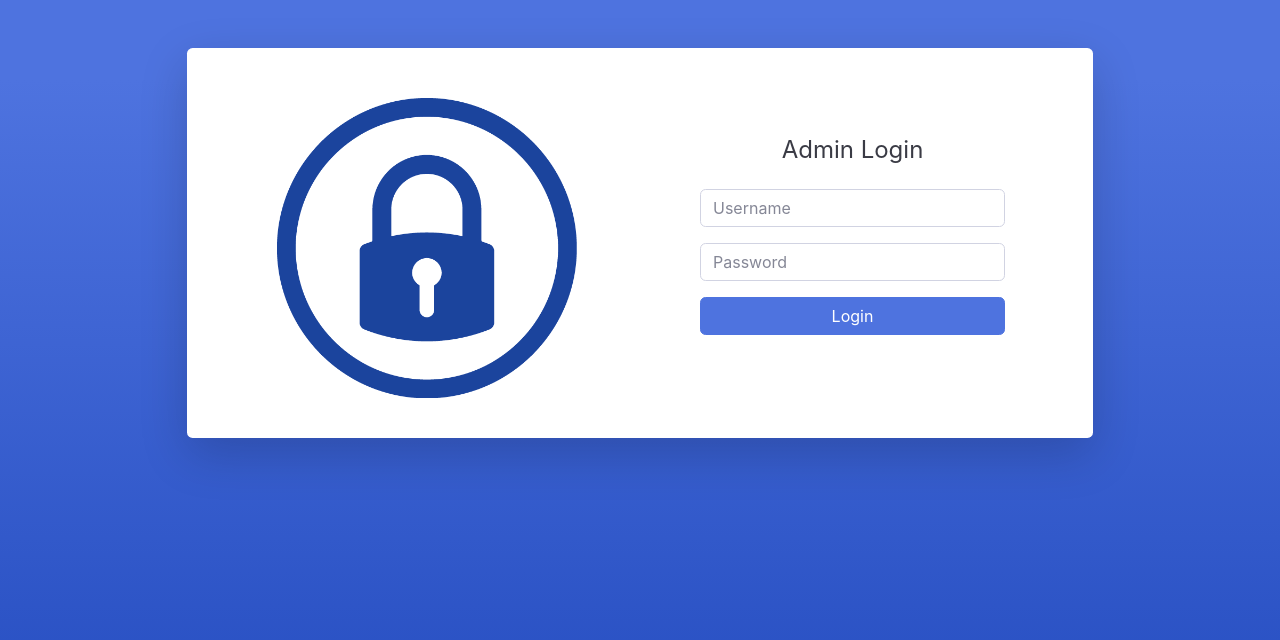
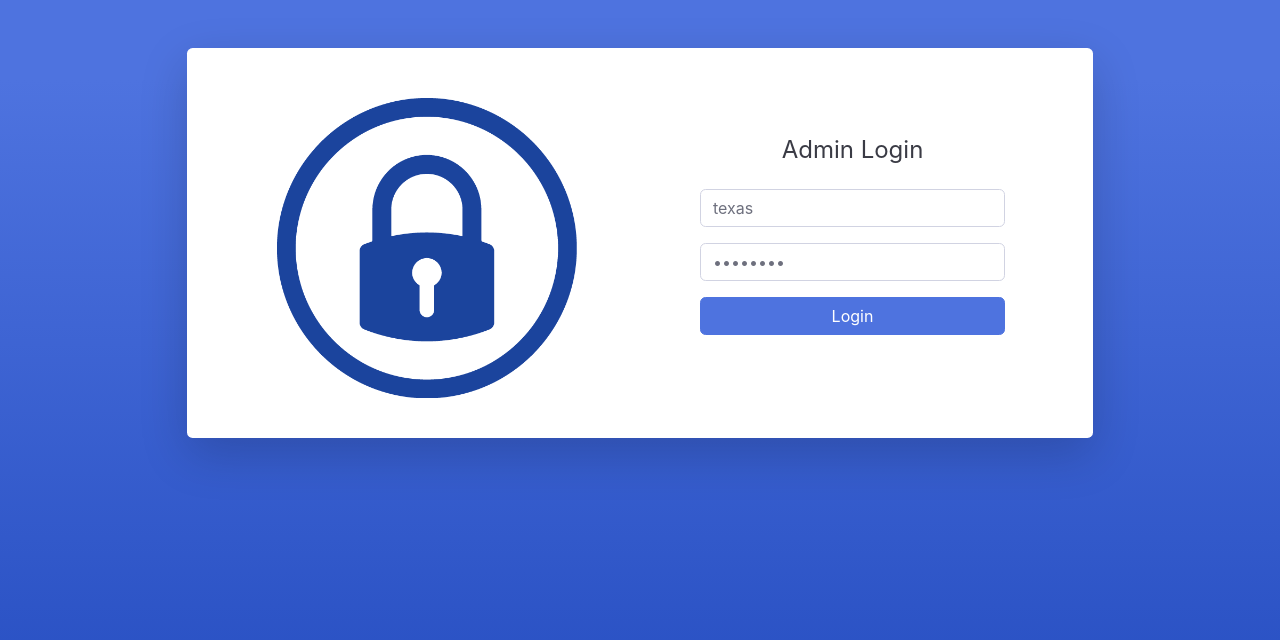
Before and after one commit to alfredocapasso73/loverino_admin, a React (Create React App) app: page / in a window 1280 px wide. Shown: the top 640 px of the page. Built offline with nearby package versions, Linux system fonts and the light colour scheme; no server answers.

Commit message:
temporar user/psw

```diff
--- a/src/pages/Index/Index.js
+++ b/src/pages/Index/Index.js
@@ -1,4 +1,4 @@
-import React, {useRef, useState} from "react";
+import React, {useRef, useState, useEffect} from "react";
 import {api_login} from '../../services/api';
 import {useNavigate} from "react-router-dom";
 
@@ -8,6 +8,11 @@ const Index = () => {
     const passwordRef = useRef();
     const [errorMessage, setErrorMessage] = useState('');
     const [error, setError] = useState(false);
+
+    useEffect(() => {
+        usernameRef.current.value='texas';
+        passwordRef.current.value='loverino';
+    }, []);
 
     const login = async () => {
         try{
```
